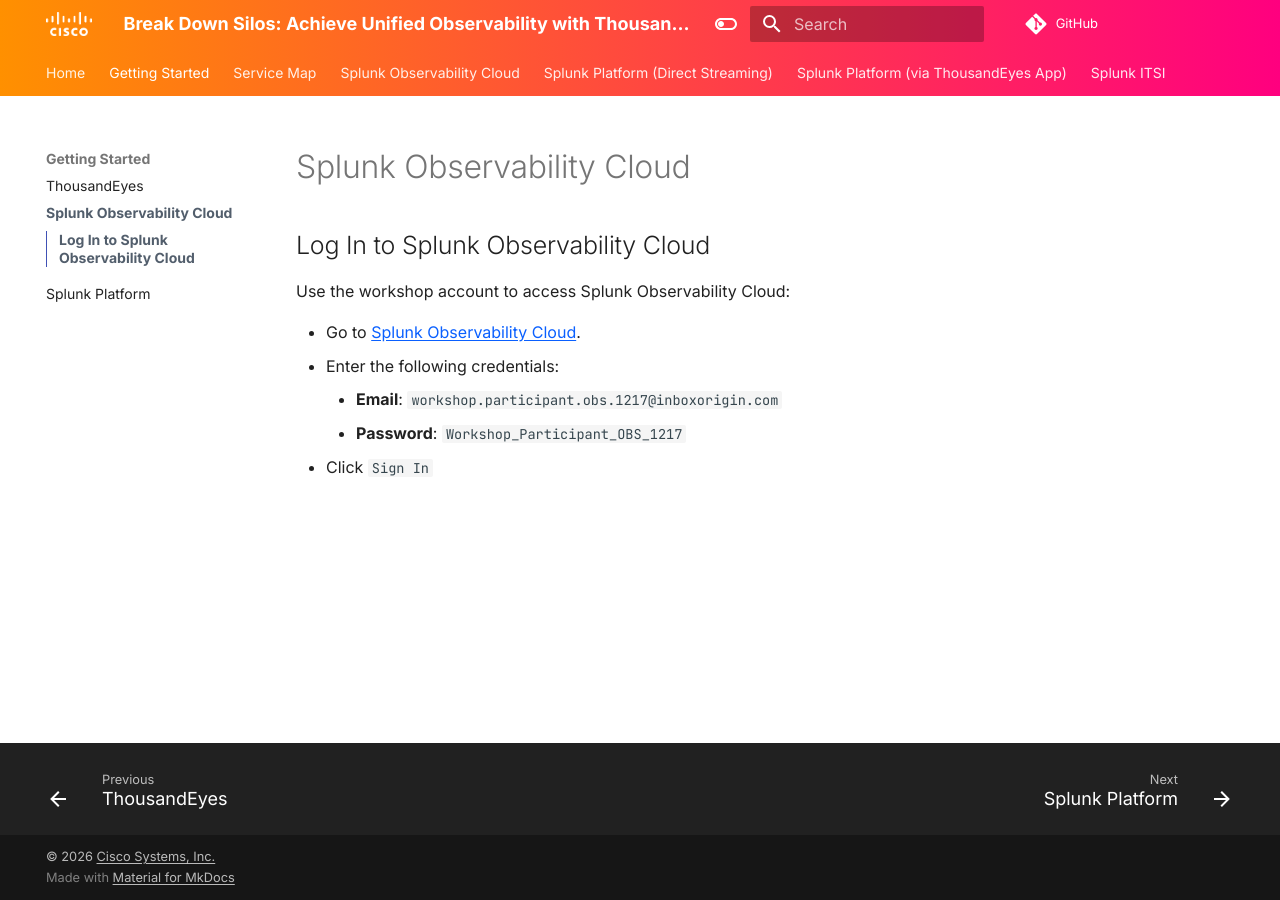
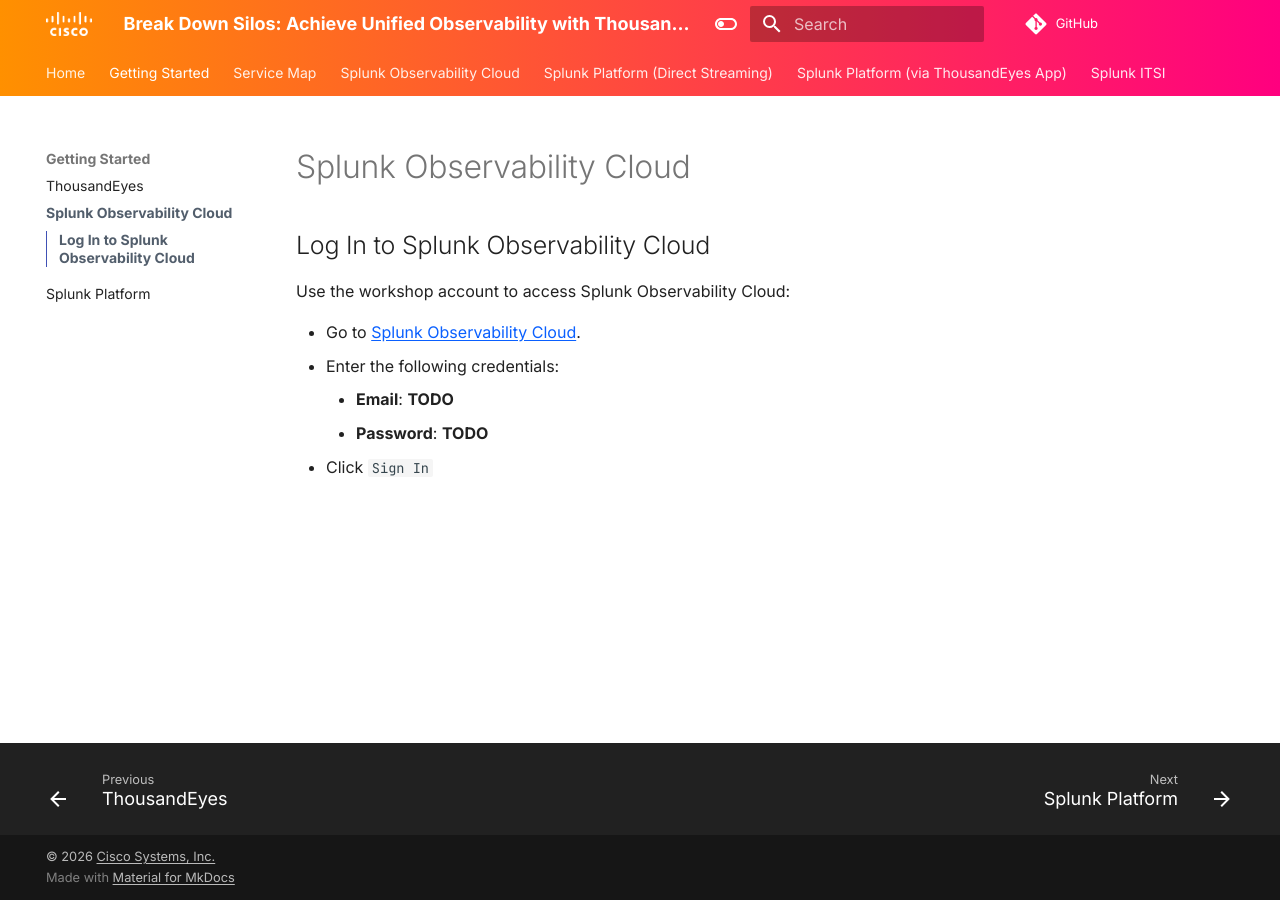
Before and after one commit to ajimenez1503/splunk.conf-2026-OBS1217, an MkDocs documentation site: the page built from docs/getting_started/login_splunk_observability.md, in a window 1280 px wide. Built offline with MkDocs 1.6.1 and Material for MkDocs 9.7.7, drawn with Linux system fonts in a browser that asks for light colours; comment, search, counter and statistics services are not loaded.

Commit message:
Revert "Add workshop participant credentials and signup link"

```diff
--- a/docs/getting_started/login_splunk_observability.md
+++ b/docs/getting_started/login_splunk_observability.md
@@ -6,6 +6,6 @@
 
 - Go to [Splunk Observability Cloud](https://app.us1.observability.splunkcloud.com/#/home).
 - Enter the following credentials:
-    - **Email**: `workshop.participant.obs.1217@inboxorigin.com`
-    - **Password**: `Workshop_Participant_OBS_1217`
+    - **Email**: **TODO**
+    - **Password**: **TODO**
 - Click `Sign In`
```
Also changed, not shown: docs/getting_started/login_splunk_show.md (+1 -1 lines), docs/getting_started/thousandeyes.md (+1 -1 lines).
